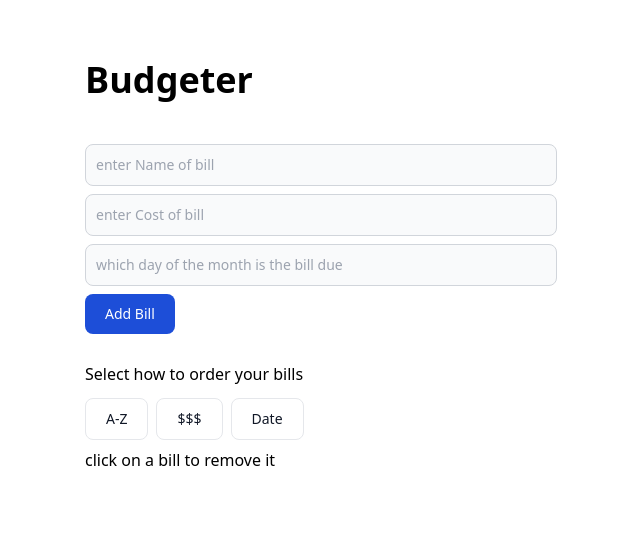
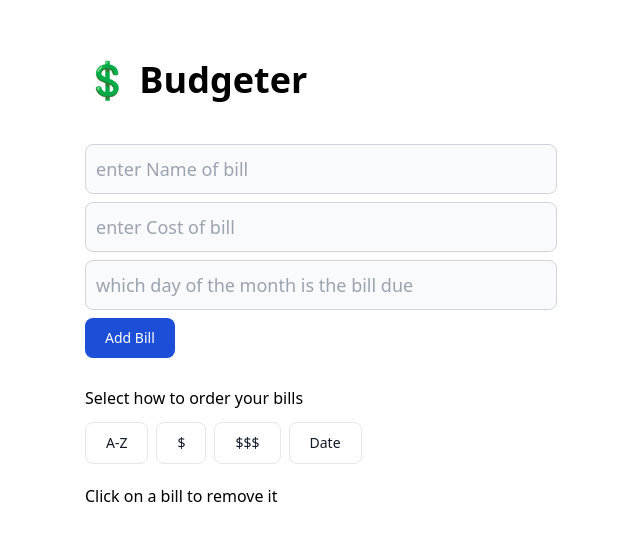
Before and after one commit to mark-elias/Expense_Tracker, a React (Vite) app in the folder react-to-do-list-project/: page / in a window 1280 px wide. Shown: the top 540 px of the page, without its empty margins (319-959 px from the left). Built offline with nearby package versions, Linux system fonts and the light colour scheme.

Commit message:
can now order bills by lowest or largest cost

```diff
--- a/react-to-do-list-project/src/Budgeter.jsx
+++ b/react-to-do-list-project/src/Budgeter.jsx
@@ -27,12 +27,16 @@ function Budgeter() {
     setDate("");
   }
   function handleRemove(index) {
-    const filteredArray = bills.filter((element, i)=> i !== index)
-    setBills(filteredArray)
+    const filteredArray = bills.filter((element, i) => i !== index);
+    setBills(filteredArray);
   }
-  function sortByCost() {
-    const sortedByCost = [...bills].sort((a, b) => a.cost - b.cost);
-    setBills(sortedByCost);
+  function sortByLowestCost() {
+    const sortedLowest = [...bills].sort((a, b) => a.cost - b.cost);
+    setBills(sortedLowest);
+  }
+  function sortByLargestCost() {
+    const sortedLargest = [...bills].sort((a, b) => b.cost - a.cost);
+    setBills(sortedLargest);
   }
   function sortByDate() {
     const sortedByDate = [...bills].sort((a, b) => a.date - b.date);
@@ -56,28 +60,28 @@ function Budgeter() {
 
   return (
     <main className="p-5 md:mx-40 lg:mx-64 xl:mx-96 ">
-      <h1 className="text-4xl font-black my-10">Budgeter</h1>
+      <h1 className="text-4xl font-black my-10">💲 Budgeter</h1>
       <div className="input-container">
         <input
           type="text"
           value={name}
           onChange={handleNameChange}
           placeholder="enter Name of bill"
-          className="bg-gray-50 border border-gray-300 text-gray-900 text-sm rounded-lg focus:ring-blue-500 focus:border-blue-500 p-2.5 w-full my-1"
+          className="bg-gray-50 border border-gray-300 text-gray-900 text-lg rounded-lg focus:ring-blue-500 focus:border-blue-500 p-2.5 w-full my-1"
         ></input>
         <input
           type="number"
           value={cost}
           onChange={handleCostChange}
           placeholder="enter Cost of bill"
-          className="bg-gray-50 border border-gray-300 text-gray-900 text-sm rounded-lg focus:ring-blue-500 focus:border-blue-500 p-2.5 w-full my-1"
+          className="bg-gray-50 border border-gray-300 text-gray-900 text-lg rounded-lg focus:ring-blue-500 focus:border-blue-500 p-2.5 w-full my-1"
         ></input>
         <input
           type="number"
           value={date}
           onChange={handleDateChange}
           placeholder="which day of the month is the bill due"
-          className="bg-gray-50 border border-gray-300 text-gray-900 text-sm rounded-lg focus:ring-blue-500 focus:border-blue-500 p-2.5 w-full my-1"
+          className="bg-gray-50 border border-gray-300 text-gray-900 text-lg rounded-lg focus:ring-blue-500 focus:border-blue-500 p-2.5 w-full my-1"
         ></input>
         <button
           type="button"
@@ -99,7 +103,14 @@ function Budgeter() {
         <button
           type="button"
           class="py-2.5 px-5 me-2 mb-2 text-sm font-medium text-gray-900 focus:outline-none bg-white rounded-lg border border-gray-200 hover:bg-gray-100 hover:text-blue-700 focus:z-10 focus:ring-4 focus:ring-gray-100"
-          onClick={sortByCost}
+          onClick={sortByLowestCost}
+        >
+          $
+        </button>
+        <button
+          type="button"
+          class="py-2.5 px-5 me-2 mb-2 text-sm font-medium text-gray-900 focus:outline-none bg-white rounded-lg border border-gray-200 hover:bg-gray-100 hover:text-blue-700 focus:z-10 focus:ring-4 focus:ring-gray-100"
+          onClick={sortByLargestCost}
         >
           $$$
         </button>
@@ -110,7 +121,7 @@ function Budgeter() {
         >
           Date
         </button>
-        <h2 className="mb-3">click on a bill to remove it</h2>
+        <h2 className="my-3">Click on a bill to remove it</h2>
       </div>
       <div id="bills-container">
         <ul>
@@ -125,8 +136,6 @@ function Budgeter() {
                 <div className="w-16">${element.cost}</div>
                 <div className="w-20">Due: {element.date}</div>
               </div>
-
-              {/* {element.name} ${element.cost} Due Date: {element.date} */}
             </li>
           ))}
         </ul>
```
